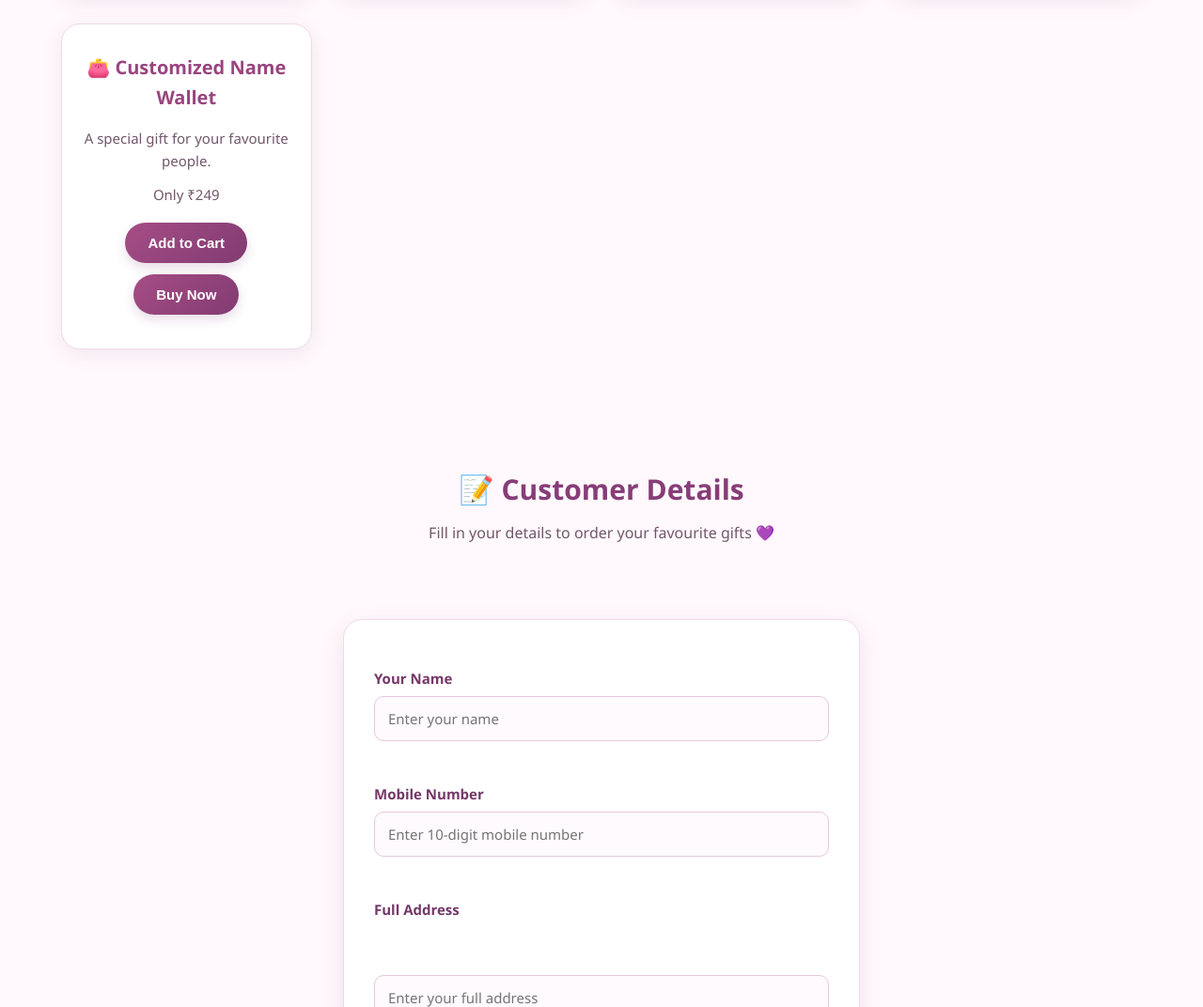
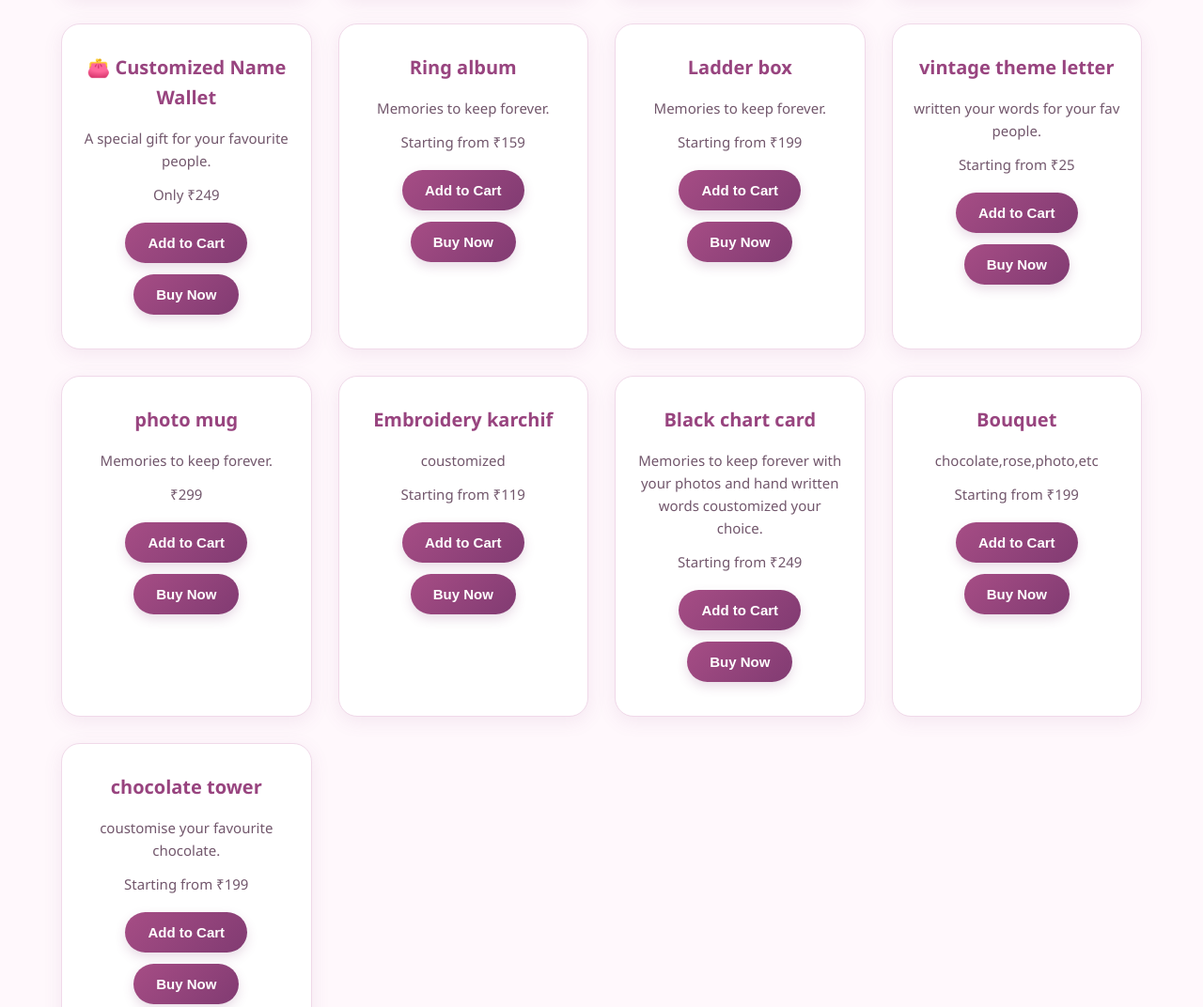
Before and after one commit to subasri259/tiny_treasures_website, a plain HTML site: page index.html in a window 1280 px wide. Shown: the part 1101-2173 px from the top of the page at 94% size. Drawn offline with Linux system fonts and the light colour scheme.

Commit message:
Update index.html

```diff
--- a/index.html
+++ b/index.html
@@ -153,6 +153,159 @@
                 </button>
 
             </div>
+            <div class="card">
+
+                <h3>Ring album</h3>
+
+                <p>Memories to keep forever.</p>
+
+                <p>Starting from ₹159</p>
+
+                <button onclick="addToCart('ring album', 159)">
+                    Add to Cart
+                </button>
+
+                <button onclick="buyNow('Ring album',159)">
+                    Buy Now
+
+                </button>
+
+            </div>
+
+            <div class="card">
+
+                <h3>Ladder box</h3>
+
+                <p>Memories to keep forever.</p>
+
+                <p>Starting from ₹199</p>
+
+                <button onclick="addToCart('ladder box', 199)">
+                    Add to Cart
+                </button>
+
+                <button onclick="buyNow('ladder box',199)">
+                    Buy Now
+
+                </button>
+
+            </div>
+
+            <div class="card">
+
+                <h3>vintage theme letter</h3>
+
+                <p>written your words for your fav people.</p>
+
+                <p>Starting from ₹25</p>
+
+                <button onclick="addToCart('vintage theme letter', 25)">
+                    Add to Cart
+                </button>
+
+                <button onclick="buyNow('vintage theme letter',25)">
+                    Buy Now
+
+                </button>
+
+            </div>
+
+            <div class="card">
+
+                <h3>photo mug</h3>
+
+                <p>Memories to keep forever.</p>
+
+                <p>₹299</p>
+
+                <button onclick="addToCart('photo mug', 299)">
+                    Add to Cart
+                </button>
+
+                <button onclick="buyNow('photo mug',299)">
+                    Buy Now
+
+                </button>
+
+            </div>
+
+            <div class="card">
+
+                <h3>Embroidery karchif</h3>
+
+                <p>coustomized</p>
+
+                <p>Starting from ₹119</p>
+
+                <button onclick="addToCart('Embroidery karchif', 199)">
+                    Add to Cart
+                </button>
+
+                <button onclick="buyNow('Embroidery karchif',199)">
+                    Buy Now
+
+                </button>
+
+            </div>
+
+            <div class="card">
+
+                <h3>Black chart card</h3>
+
+                <p>Memories to keep forever with your photos and hand written words coustomized your choice.</p>
+
+                <p>Starting from ₹249</p>
+
+                <button onclick="addToCart('black chart card', 249)">
+                    Add to Cart
+                </button>
+
+                <button onclick="buyNow('black chart card',249)">
+                    Buy Now
+
+                </button>
+
+            </div>
+
+              <div class="card">
+
+                <h3>Bouquet</h3>
+
+                <p>chocolate,rose,photo,etc</p>
+
+                <p>Starting from ₹199</p>
+
+                <button onclick="addToCart('Bouquet', 199)">
+                    Add to Cart
+                </button>
+
+                <button onclick="buyNow('Bouquet',199)">
+                    Buy Now
+
+                </button>
+
+            </div>
+
+            <div class="card">
+
+                <h3>chocolate tower</h3>
+
+                <p>coustomise your favourite chocolate.</p>
+
+                <p>Starting from ₹199</p>
+
+                <button onclick="addToCart('chocolate tower', 199)">
+                    Add to Cart
+                </button>
+
+                <button onclick="buyNow('chocolate tower',199)">
+                    Buy Now
+
+                </button>
+
+            </div>
+
+
 
         </div>
 
```
